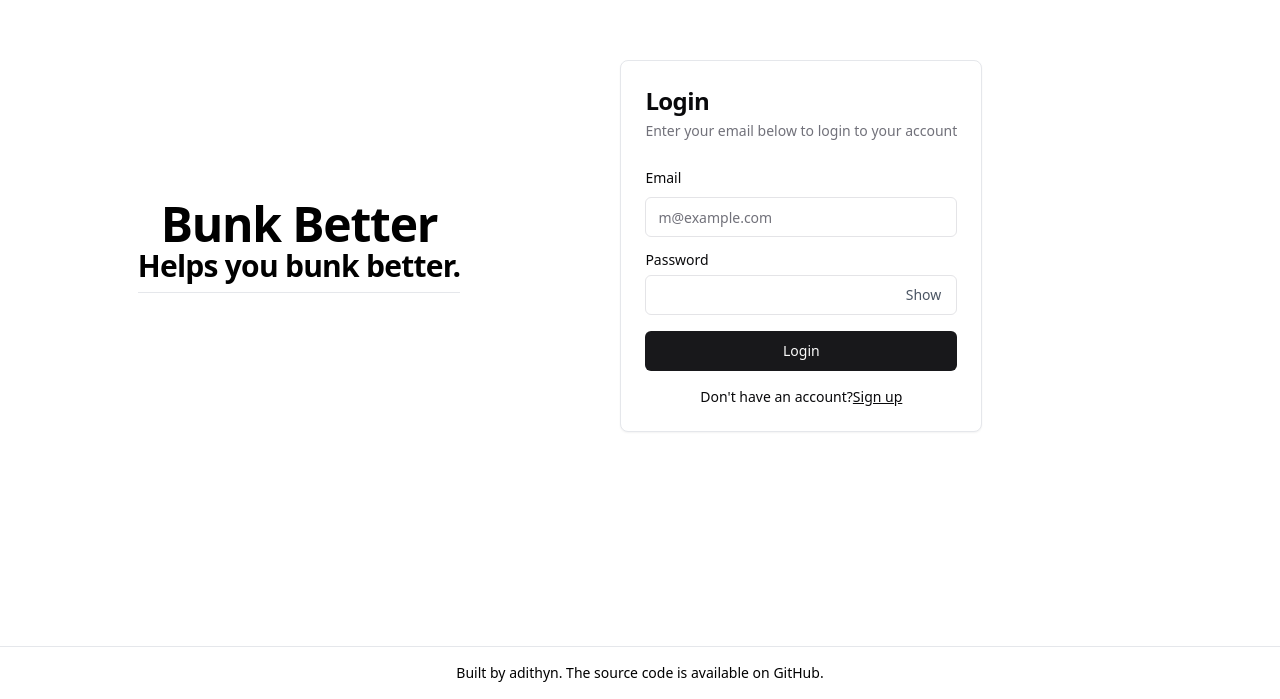
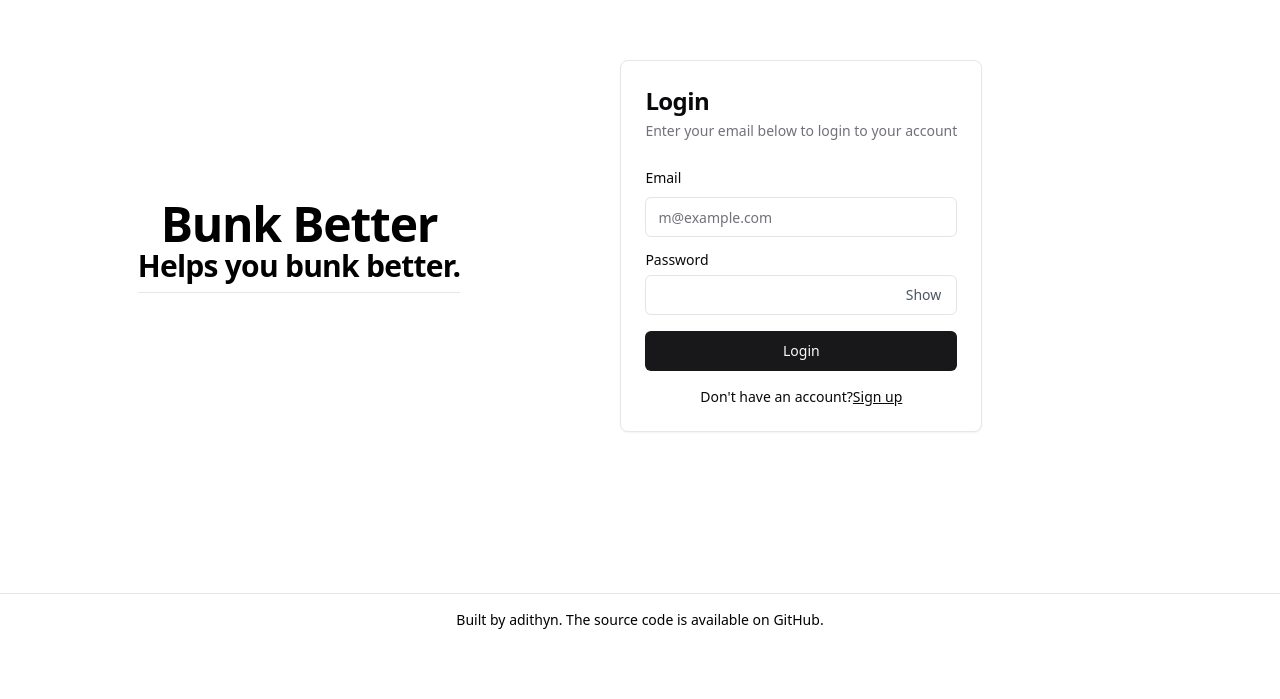
Before and after one commit to Adithyan777/bunk-better, a React (Vite) app in the folder frontend/: page / in a window 1280 px wide. Shown: the part 154-853 px from the top of the page. After the commit the page ends 800 px from the top, so only its background shows below. Built offline with nearby package versions, Linux system fonts and the light colour scheme.

Commit message:
Making footer as bottom fixed.

```diff
--- a/frontend/src/components/ui/CustomFooter.jsx
+++ b/frontend/src/components/ui/CustomFooter.jsx
@@ -2,7 +2,7 @@ import { Link as RouterLink } from "react-router-dom";
 
 export default function CustomFooter() {
   return (
-    <footer className="flex items-center justify-center border-t p-4">
+    <footer className="fixed bottom-0 left-0 w-full flex items-center justify-center border-t p-4">
       <p className="text-sm">
         Built by{" "}
         <a className="font-medium" href="https://github.com/Adithyan777" target="_blank" rel="noopener noreferrer">
```
